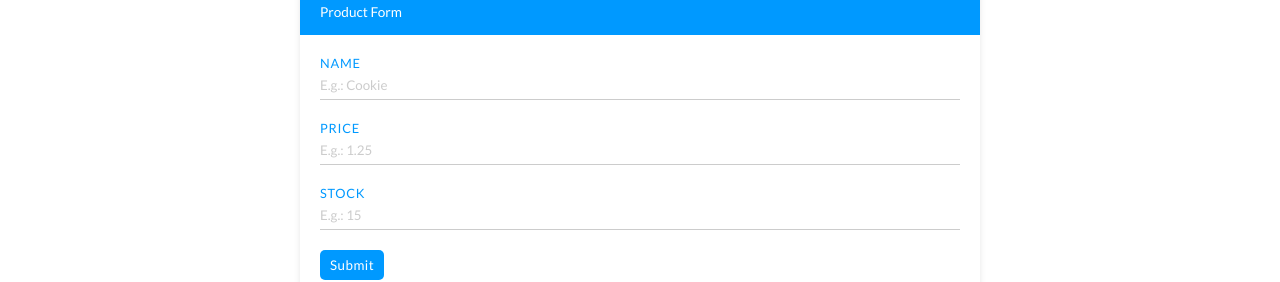
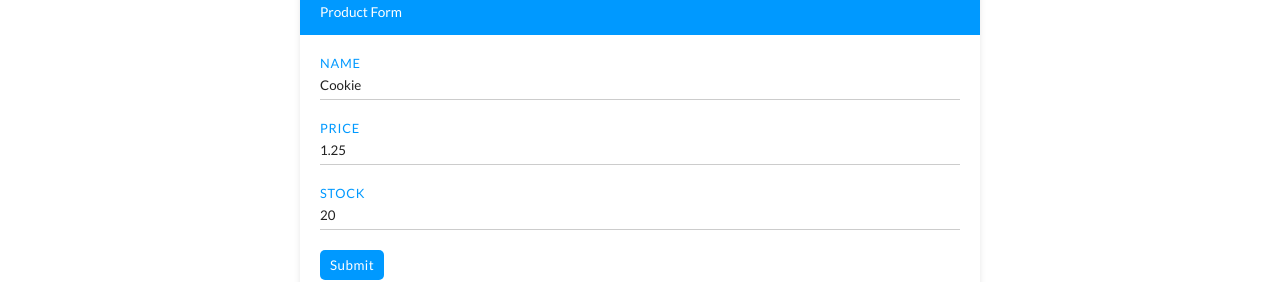
Before and after one commit to RafaelRNG/alga-stock, a React (Create React App) app: page / in a window 1280 px wide. Shown: the part 263-545 px from the top of the page. Built offline with nearby package versions, Linux system fonts and the light colour scheme.

Commit message:
Resetando form

```diff
--- a/package.json
+++ b/package.json
@@ -26,7 +26,11 @@
     "extends": [
       "react-app",
       "react-app/jest"
-    ]
+    ],
+    "rules": {
+      "react-hooks/exhaustive-deps": "off",
+      "eslinkt-disable-next-line": "off"
+    }
   },
   "browserslist": {
     "production": [
--- a/src/components/App/App.tsx
+++ b/src/components/App/App.tsx
@@ -1,9 +1,10 @@
 import Container from '../../shared/Container';
 import Table, { TableHeader } from '../../shared/Table';
 import Header from '../Header';
-import Products from "../../shared/Table/Table.mockdata";
-import ProductForm from '../Products/ProductForm';
+import Products, { Product } from "../../shared/Table/Table.mockdata";
+import ProductForm, { ProductCreator } from '../Products/ProductForm';
 import './App.css';
+import { useState } from 'react';
 
 const headers: TableHeader[] = [
   { key: "id", value: "#" },
@@ -14,6 +15,25 @@ const headers: TableHeader[] = [
 
 function App() {
 
+  const [products, setProducts] = useState(Products);
+  const [updatingProduct, setUpdatingProduct] = useState<Product | undefined>(products[0]);
+
+  const handleProductSubmit = (product: ProductCreator) => {
+    setProducts([
+      ...products,
+      {
+        id: products.length + 1,
+        ...product
+      }
+    ])
+  }
+
+  const handleProductUpdate = (newProduct: Product) => {
+    setProducts(products.map(product => product.id === newProduct.id ? newProduct : product))
+
+    setUpdatingProduct(undefined);
+  }
+
   return (
     <div>
       <Header
@@ -22,10 +42,12 @@ function App() {
       <Container>
         <Table
           headers={headers}
-          data={Products} />
+          data={products} />
 
         <ProductForm
-        />
+          form={updatingProduct}
+          onSubmit={handleProductSubmit}
+          onUpdate={handleProductUpdate} />
       </Container>
     </div>
   );
--- a/src/components/Products/ProductForm.tsx
+++ b/src/components/Products/ProductForm.tsx
@@ -1,21 +1,49 @@
-import { useState, ChangeEvent } from "react";
+import { useState, ChangeEvent, FC, useEffect } from "react";
 import Button from "../../shared/Button";
 import Form from "../../shared/Form"
 import Input from "../../shared/Input";
+import { Product } from "../../shared/Table/Table.mockdata";
 
-interface InitialState {
+export interface ProductCreator {
+  name: string;
+  price: number;
+  stock: number;
+}
+
+interface InitialFormStates {
+  id?: number;
   name: string;
   price: string;
   stock: string;
 }
 
-const ProductForm = () => {
 
-  const [form, setForm] = useState<InitialState>({
-    name: "",
-    price: "",
-    stock: ""
-  });
+interface ProductFormProps {
+  form?: Product
+  onSubmit?: (product: ProductCreator) => void;
+  onUpdate?: (product: Product) => void;
+  onDelete?: (product: Product) => void;
+}
+
+const ProductForm: FC<ProductFormProps> = (props) => {
+  const initialFormState: InitialFormStates = props.form
+    ? {
+      id: props.form.id,
+      name: props.form.name,
+      price: String(props.form.price),
+      stock: String(props.form.stock)
+    }
+    : {
+      name: "",
+      price: "",
+      stock: ""
+    }
+
+  const [form, setForm] = useState<InitialFormStates>(initialFormState);
+
+  useEffect(() => {
+    setForm(initialFormState);
+  }, [props.form])
 
   const handleInputChange = (event: ChangeEvent<HTMLInputElement>) => {
     const { value, name } = event.target;
@@ -26,36 +54,68 @@ const ProductForm = () => {
     })
   }
 
+  const updateProduct = (product: InitialFormStates) => {
+    const productDto = {
+      id: Number(product.id),
+      name: String(product.name),
+      price: parseFloat(product.price),
+      stock: Number(product.stock)
+    }
+
+    props.onUpdate && props.onUpdate(productDto);
+  }
+
+  const createProduct = (product: InitialFormStates) => {
+    const productDto = {
+      name: String(product.name),
+      price: parseFloat(product.price),
+      stock: Number(product.stock)
+    }
+
+    props.onSubmit && props.onSubmit(productDto);
+  }
+
+  const handleFormSubmit = () => {
+    form.id
+      ? updateProduct(form)
+      : createProduct(form)
+
+    setForm(initialFormState);
+  }
+
   return (
     <Form
       title="Product Form"
-      onSubmit={() => console.log(form)}>
+      onSubmit={handleFormSubmit}>
 
       <Input
         onChange={handleInputChange}
         name="name"
         label="Name"
         placeholder="E.g.: Cookie"
-        required />
+        required
+        value={form.name} />
 
       <Input
         onChange={handleInputChange}
         name="price"
         label="Price"
-        placeholder="E.g.: 1.25"
         step="0.01"
         min="0"
         type="number"
-        required />
+        placeholder="E.g.: 1.25"
+        required
+        value={form.price} />
 
       <Input
         onChange={handleInputChange}
         name="stock"
         label="Stock"
-        placeholder="E.g.: 15"
         min="0"
         type="number"
-        required />
+        placeholder="E.g.: 15"
+        required
+        value={form.stock} />
 
       <Button>Submit</Button>
     </Form>
```
